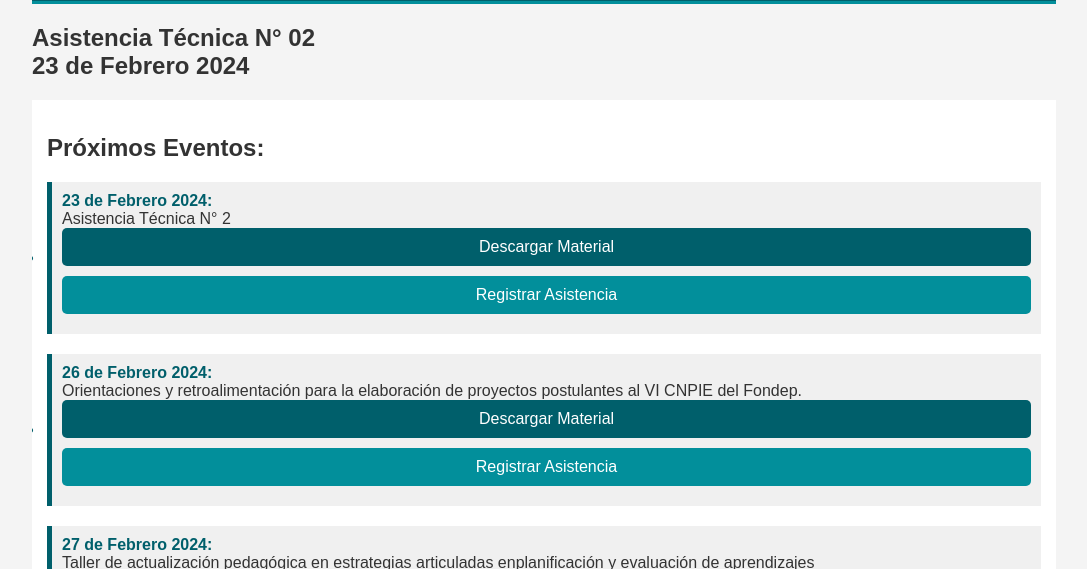
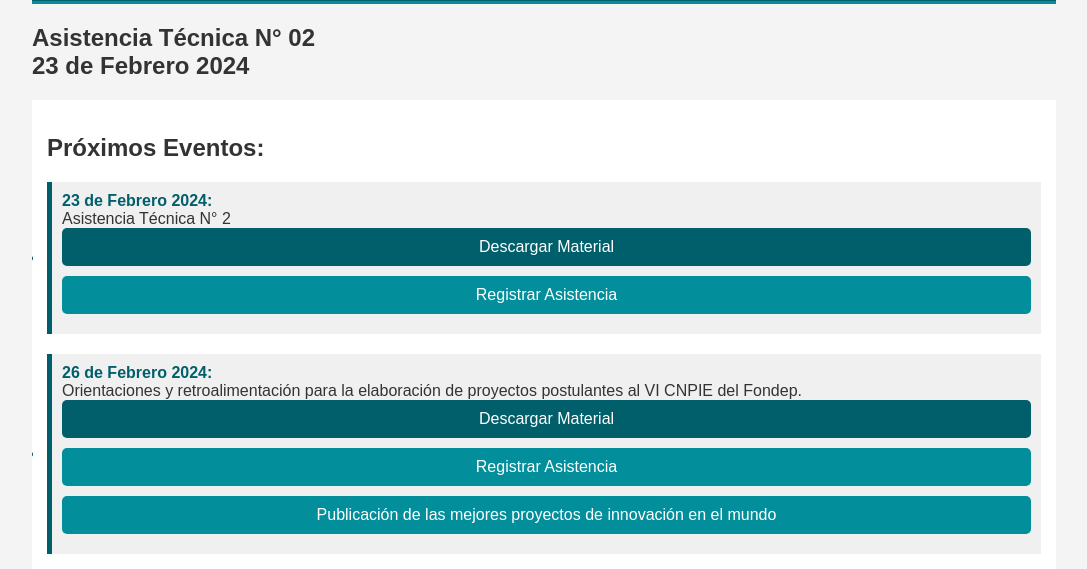
Before and after one commit to UGEL-Utcubamba/ugel-utcubamba.github.io, a plain HTML site: page index.html in a window 1280 px wide. Shown: the part 203-772 px from the top of the page, without its empty margins (96-1183 px from the left). Drawn offline with Linux system fonts and the light colour scheme.

Commit message:
Update index.html

```diff
--- a/index.html
+++ b/index.html
@@ -34,6 +34,7 @@
                     <p>Orientaciones y retroalimentación para la elaboración de proyectos postulantes al VI CNPIE del Fondep.</p>
                     <a class="download-link" href="https://drive.google.com/file/d/166X8tvtQEOV4P2yzZM5gikOvnf3GBrIw/view?usp=sharing">Descargar Material</a>
                     <a class="attendance-link" href="http://161.132.41.81/"> Registrar Asistencia</a>
+                    <a class="attendance-link" href="https://hundred.org/en/innovations"> Publicación de las mejores proyectos de innovación en el mundo</a>
                 </li>
                 <li>
                     <strong>27 de Febrero 2024:</strong>
```
